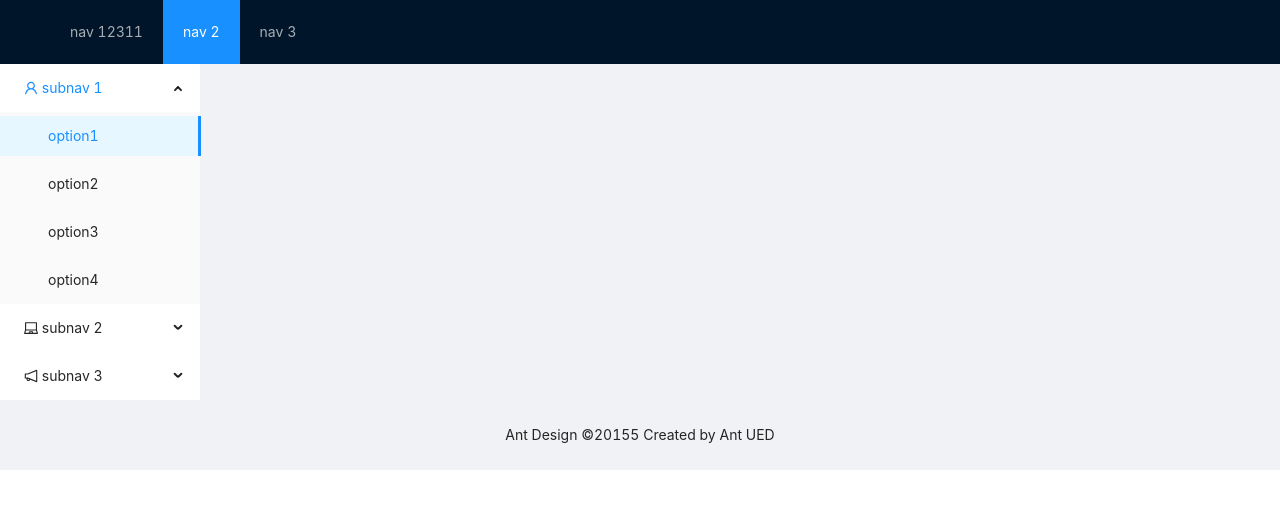
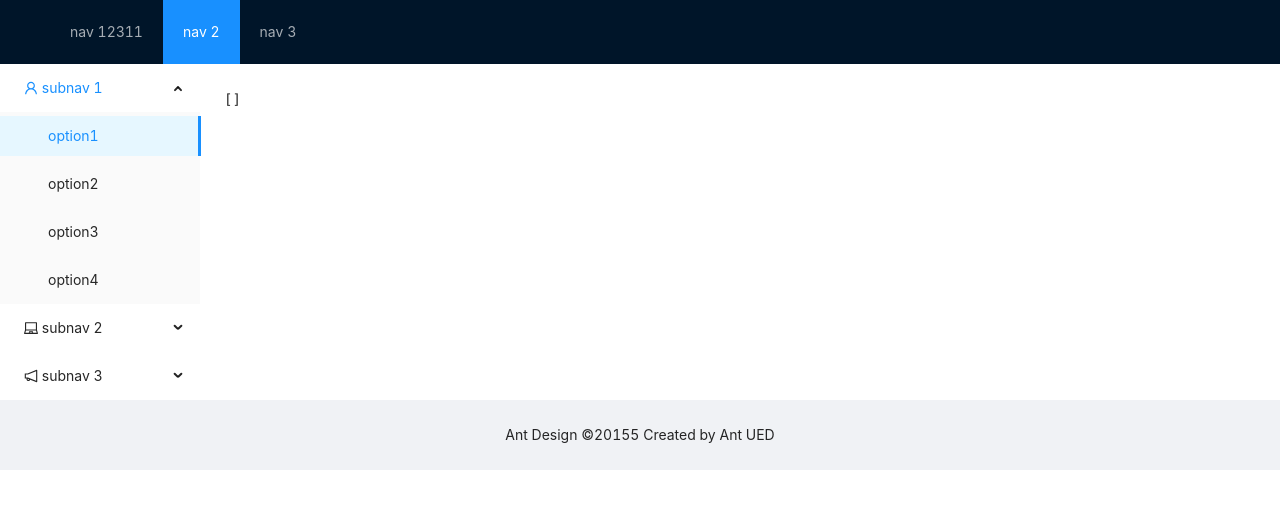
Before and after one commit to 1025058301/personalWiki, a Vue app in the folder wikiweb/: page / in a window 1280 px wide. Shown: the top 508 px of the page. Built offline with nearby package versions, Linux system fonts and the light colour scheme; no server answers.

Commit message:
使用reactive创建响应式对象

```diff
--- a/wikiweb/src/views/Home.vue
+++ b/wikiweb/src/views/Home.vue
@@ -45,12 +45,20 @@
         </a-sub-menu>
       </a-menu>
     </a-layout-sider>
+    <a-layout-content
+        :style="{ background: '#fff', padding: '24px', margin: 0, minHeight: '280px' }"
+    >
+      <pre>
+{{ebooks.books}}
+      </pre>
+    </a-layout-content>
   </a-layout>
+
 </template>
 
 <script lang="ts">
 import { UserOutlined, LaptopOutlined, NotificationOutlined } from '@ant-design/icons-vue';
-import { defineComponent, ref } from 'vue';
+import {defineComponent, onMounted, reactive, ref, toRef} from 'vue';
 import axios from 'axios';
 export default defineComponent({
   components: {
@@ -59,10 +67,16 @@ export default defineComponent({
     NotificationOutlined,
   },
   setup() {
-    axios.get("http://localhost:8080/ebook/list?name=boot").then((response)=>{
-      console.log(response);
-    })
+    const ebooks = reactive({books: []});
+    onMounted(()=>{
+      axios.get("http://localhost:8080/ebook/list?name=boot").then((response)=>{
+        console.log(response);
+        const data=response.data;
+        ebooks.books=data.content;
+      })
+    });
     return {
+      ebooks,
       selectedKeys1: ref<string[]>(['2']),
       selectedKeys2: ref<string[]>(['1']),
       collapsed: ref<boolean>(false),
```
